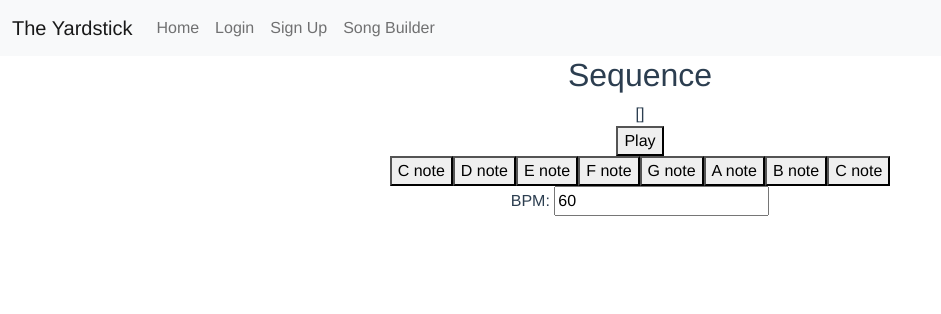
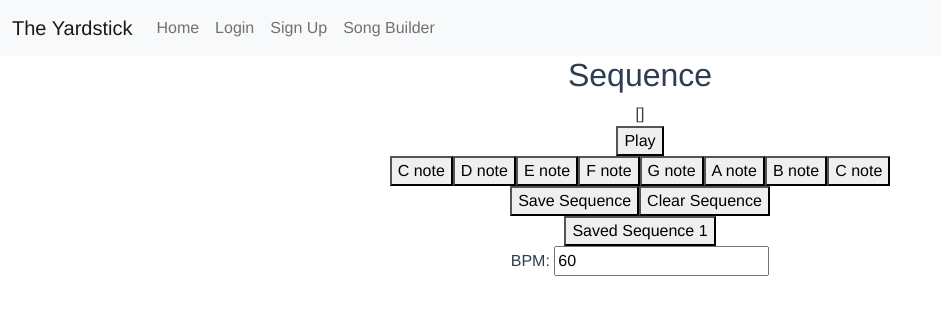
Before and after one commit to cramsel/Final-Capstone-Frontend, a Vue app: page /builder in a window 1280 px wide. Shown: the top 314 px of the page, without its empty margins (0-941 px from the left). Built offline with nearby package versions, Linux system fonts and the light colour scheme.

Commit message:
Allow for sequences to be saved purely on the front end via localstorage

```diff
--- a/src/views/SoundInterface.vue
+++ b/src/views/SoundInterface.vue
@@ -16,30 +16,16 @@ export default {
   },
   created: function () {},
   methods: {
-    // setBPM: function () {},
-    noteDuration: function () {
-      console.log("test");
-    },
-    //this is the stopping point for the night, for some reason this plays an A
-    //instead of a B or a C
     makeNote: function () {
       console.log("Test");
       const synth = new Tone.Synth().toDestination();
       synth.triggerAttackRelease(this.lastNote, this.time);
     },
-    playLoop: function () {
+    playLoop: function (sequence) {
       const synth = new Tone.Synth().toDestination();
       const now = Tone.now();
-      // this.sequence.forEach((notes) => {
-      //   console.log(notes);
-      //   setTimeout((notes, i) => {
-      //     console.log(notes);
-      //     synth.triggerAttackRelease(notes[i], notes[i + 1], now + notes[i + 1]);
-      //   }, this.time);
-      // });
-
       var startTime = 0;
-      this.sequence.forEach((note) => {
+      sequence.forEach((note) => {
         console.log(note);
         synth.triggerAttackRelease(note[0], note[1], now + startTime);
         startTime += note[1] + 0.1;
@@ -47,8 +33,6 @@ export default {
     },
     startNote: function (note) {
       console.log("startNote");
-      // const synth = new Tone.Synth().toDestination();
-      // this.note = synth.triggerRelease(["C4", "8n"]);
       const synth = new Tone.Synth().toDestination();
       const now = Tone.now();
       // trigger the attack immediately
@@ -67,6 +51,16 @@ export default {
       this.lastNote = note;
       this.sequence.push([this.lastNote, this.time]);
     },
+    saveSequence: function (seqNum) {
+      localStorage.setItem(`sequence${seqNum}`, JSON.stringify(this.sequence));
+    },
+    clearSequence: function () {
+      this.sequence = [];
+    },
+    playSavedSequence: function (seqNum) {
+      var savedSequence = JSON.parse(localStorage.getItem(`sequence${seqNum}`));
+      this.playLoop(savedSequence);
+    },
   },
 };
 </script>
@@ -78,9 +72,9 @@ export default {
     <button v-if="lastNote" v-on:click="makeNote()">Test</button>
   </div>
   <div>
-    <button v-if="sequence" v-on:click="playLoop()">Play</button>
+    <button v-if="sequence" v-on:click="playLoop(this.sequence)">Play</button>
   </div>
-  <div>
+  <div class="notes">
     <button v-on:mousedown="startNote('C4')" v-on:mouseup="stopNote('C4')">C note</button>
     <button v-on:mousedown="startNote('D4')" v-on:mouseup="stopNote('D4')">D note</button>
     <button v-on:mousedown="startNote('E4')" v-on:mouseup="stopNote('E4')">E note</button>
@@ -91,6 +85,13 @@ export default {
     <button v-on:mousedown="startNote('C5')" v-on:mouseup="stopNote('C5')">C note</button>
   </div>
   <div>
+    <button @click="saveSequence(1)">Save Sequence</button>
+    <button @click="clearSequence()">Clear Sequence</button>
+  </div>
+  <div>
+    <button @click="playSavedSequence(1)">Saved Sequence 1</button>
+  </div>
+  <div>
     BPM:
     <input type="number" v-model="BPM" />
   </div>
```
